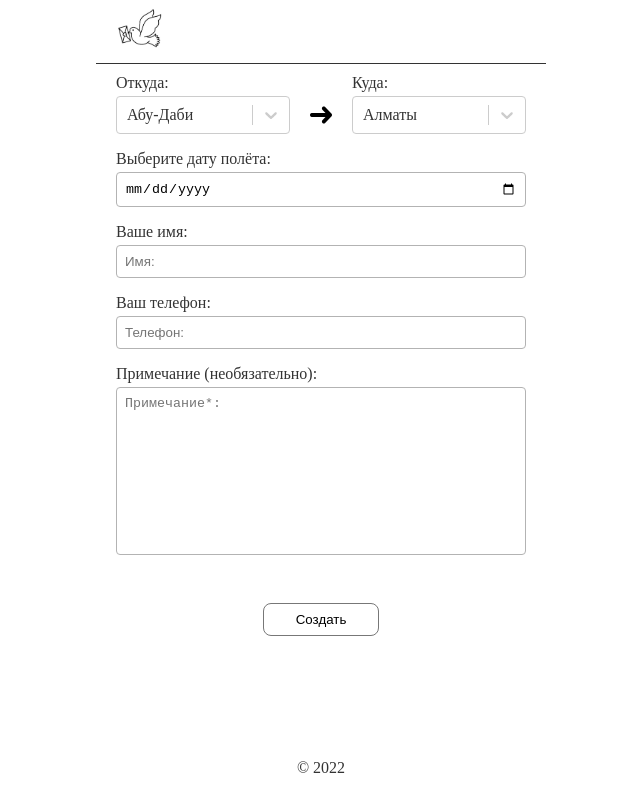
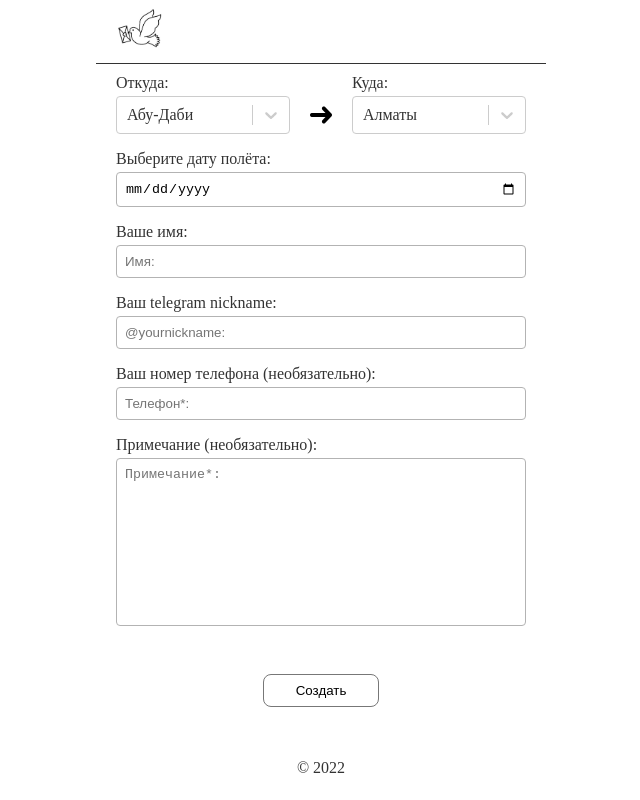
Before and after one commit to dan3si/pigeon, a React (Create React App) app: page /pigeon/add_route in a window 1280 px wide. Shown: the whole page, without its empty margins (319-959 px from the left). Built offline with nearby package versions, Linux system fonts and the light colour scheme.

Commit message:
added telegram

```diff
--- a/src/pages/AddRoute/AddRoute.page.js
+++ b/src/pages/AddRoute/AddRoute.page.js
@@ -20,6 +20,8 @@ const AddRoute = () => {
     const [dateHasErrors, setDateHasErrors] = useState(false)
     const [name, setName] = useState('')
     const [nameHasErrors, setNameHasErrors] = useState(false)
+    const [telegram, setTelegram] = useState('')
+    const [telegramHasErrors, setTelegramHasErrors] = useState(false)
     const [phone, setPhone] = useState('')
     const [phoneHasErrors, setPhoneHasErrors] = useState(false)
     const [note, setNote] = useState('')
@@ -40,20 +42,31 @@ const AddRoute = () => {
         return false
     }
 
-    const checkPhoneHasErrors = () => {
-        if (phone.length < 10) {
+    const checkTelegramHasErrors = () => {
+        if (telegram === '') {
             return true
         }
 
         return false
     }
 
+    const checkPhoneHasErrors = () => {
+        if (phone === '') {
+            return false
+        } else if (phone.length < 10) {
+            return true
+        } else {
+            return false
+        }
+    }
+
     const submitHandler = async () => {
         setDateHasErrors(checkDateHasErrors())
         setNameHasErrors(checkNameHasErrors())
+        setTelegramHasErrors(checkTelegramHasErrors())
         setPhoneHasErrors(checkPhoneHasErrors())
 
-        if (checkDateHasErrors() || checkNameHasErrors() || checkPhoneHasErrors()) {
+        if (checkDateHasErrors() || checkNameHasErrors() || checkPhoneHasErrors() || checkTelegramHasErrors()) {
             return
         }
 
@@ -67,6 +80,7 @@ const AddRoute = () => {
                     to: to.value,
                     date,
                     name,
+                    telegram,
                     phone,
                     note
                 }),
@@ -180,10 +194,23 @@ const AddRoute = () => {
                 </div>
 
                 <div className={styles.inputWrapper}>
-                    Ваш телефон:
+                    Ваш telegram nickname:
+                    <input
+                        className={cn(styles.input, { [styles.inputError]: telegramHasErrors })}
+                        placeholder="@yournickname:"
+                        onChange={e => {
+                            setTelegram(e.target.value)
+                            setTelegramHasErrors(false)
+                        }}
+                        value={telegram}
+                    />
+                </div>
+
+                <div className={styles.inputWrapper}>
+                    Ваш номер телефона (необязательно):
                     <input
                         className={cn(styles.input, { [styles.inputError]: phoneHasErrors })}
-                        placeholder="Телефон:"
+                        placeholder="Телефон*:"
                         onChange={e => {
                             for (const symbol of e.target.value) {
                                 if (!'1234567890+()'.includes(symbol)) {
--- a/src/pages/Routes/Routes.page.js
+++ b/src/pages/Routes/Routes.page.js
@@ -92,7 +92,7 @@ const Routes = () => {
             </div>
 
             <div className={styles.routesWrapper}>
-                {routes.map(({ id, from, to, date, name, phone, note }) => (
+                {routes.map(({ id, from, to, date, name, telegram, phone, note }) => (
                     <div key={id} className={styles.route}>
                         <div className={styles.row}>
                             <div className={styles.field}>Откуда: {from}</div>
@@ -105,6 +105,12 @@ const Routes = () => {
 
                         <div className={styles.row}>
                             <div className={styles.field}>Имя: {name}</div>
+                            <div className={styles.field}>Telegram: {telegram}</div>
+
+                        </div>
+
+                        {phone !== '' && (
+                            <div className={styles.row}>
                                 <div className={styles.field}>
                                     <a
                                         href={'tel: ' + phone}
@@ -114,6 +120,7 @@ const Routes = () => {
                                     </a>
                                 </div>
                             </div>
+                        )}
 
                         {note !== '' && (
                             <div className={styles.row}>
```
Lines whose indentation alone changed are shown as unchanged.
